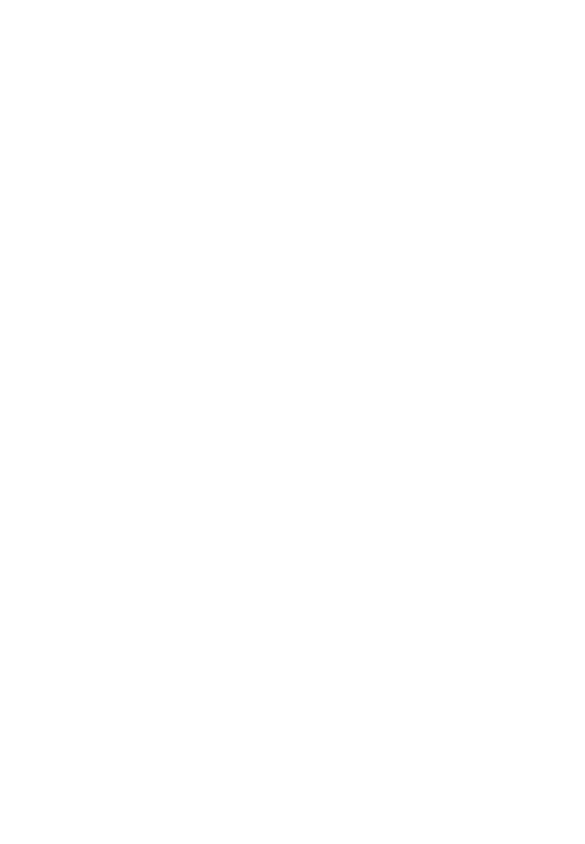
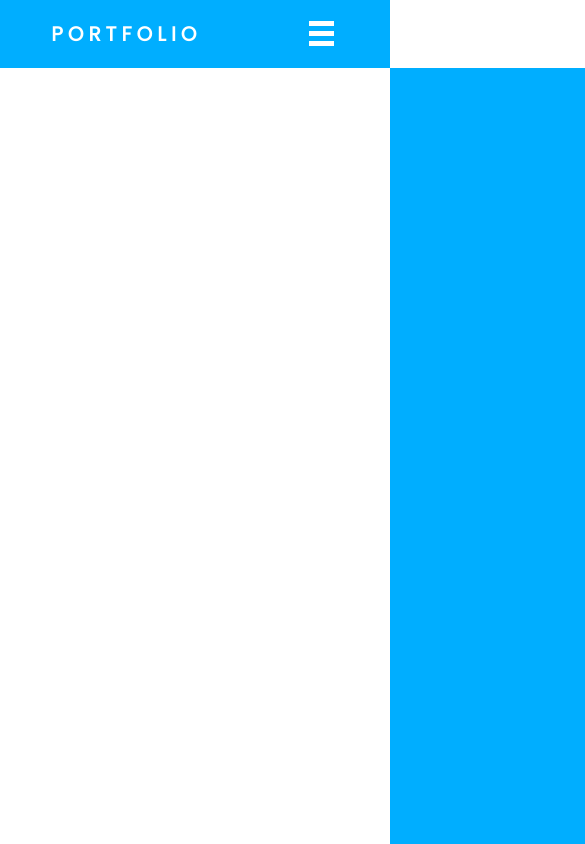
Before and after one commit to bonjour24/portfolioDemo, a plain HTML site: page index.html in a window 390 px wide. Shown: the whole page, 585 px wide, since content can reach past the window. Drawn offline with Linux system fonts and the light colour scheme.

Commit message:
Added Navbar

```diff
--- a/index.html
+++ b/index.html
@@ -3,9 +3,27 @@
 <head>
     <meta charset="UTF-8">
     <meta name="viewport" content="width=device-width, initial-scale=1.0">
-    <title>Document</title>
+    <title>Abhay Motwani</title>
+    <link rel="stylesheet" href="nav.css">
+    <link href="https://fonts.googleapis.com/css2?family=Poppins&display=swap" rel="stylesheet">
 </head>
 <body>
-
+    <nav>
+        <div class="logo">
+            <h4>Portfolio</h4>
+        </div>
+        <ul class="nav-links">
+            <li><a href="">Home</a></li>
+            <li><a href="">About</a></li>
+            <li><a href="">Work</a></li>
+            <li><a href="">Porojects</a></li>
+        </ul>
+        <div class="mobile">
+            <div class="line1"></div>
+            <div class="line2"></div>
+            <div class="line3"></div>
+        </div>
+    </nav>
 </body>
+<script src="nav.js"></script>
 </html>
--- /dev/null
+++ b/nav.css
@@ -0,0 +1,94 @@
+*{
+    margin:0px;
+    padding: 0px;
+    box-sizing: border-box;
+}
+
+nav{
+    display: flex;
+    justify-content: space-around;
+    align-items: center;
+    min-height: 8vh;
+    font-family: 'Poppins', sans-serif;
+    background-color: rgb(0, 174, 255);
+}
+.logo{
+    color: white;
+    letter-spacing: 5px;
+    font-size: 20px;
+    text-transform: uppercase;
+}
+.nav-links{
+    display: flex;
+    justify-content: space-around;
+    width: 35%;
+}
+.nav-links li{
+    list-style: none;
+}
+.nav-links a{
+    color: white;
+    text-decoration: none;
+    letter-spacing: 3px;
+    font-weight: bold;
+    font-size: 14px;
+}
+.mobile{
+    cursor: pointer;
+    display: none;
+}
+.mobile  div{
+    width: 25px;
+    height: 5px;
+    background-color: white;
+    margin: 5px;
+}
+@media screen and (max-width:1024px){
+    .nav-links{
+        width: 60%;
+    }
+}
+@media screen and (max-width:768px){
+    .nav-links{
+        position: absolute;
+        right: 0px;
+        height: 92vh;
+        top: 8vh;
+        background-color: rgb(0, 174, 255);
+        display: flex;
+        flex-direction: column;
+        align-items: center;
+        width: 50%;
+        transform: translateX(100%);
+        transition: transform 0.3s ease-in;
+    }
+    .nav-links li{
+        opacity: 0;
+    }
+    .mobile{
+        display: block;
+    }
+}
+
+.nav-active{
+    transform :translateX(0%);
+}
+@keyframes navLinkFade{
+    from{
+        opacity: 0;
+        transform: translateX(50px);
+    }
+    to{
+        opacity: 1;
+        transform: translateX(0px);
+    }
+}
+.toggle .line1{
+    transform: rotate(-45deg) translate(-7px);
+}
+.toggle .line2{
+    transform: rotate(45deg) translate(-7px)
+}
+.toggle .line3{
+    opacity: 0
+}
--- /dev/null
+++ b/nav.js
@@ -0,0 +1,19 @@
+const navSlide=()=>{
+    const mobile=document.querySelector('.mobile');
+    const nav=document.querySelector('.nav-links');
+    const links=document.querySelectorAll('.nav-links li');
+
+    mobile.addEventListener('click',()=>{
+        nav.classList.toggle('nav-active');
+        links.forEach((link,index)=>{
+            if(link.style.animation)
+            link.style.animation="";
+            else
+            link.style.animation=`navLinkFade 0.8s ease forwards ${index/8+ 1.4 }s`;
+        });
+        mobile.classList.toggle('toggle');
+    });
+
+};
+
+navSlide();
```
